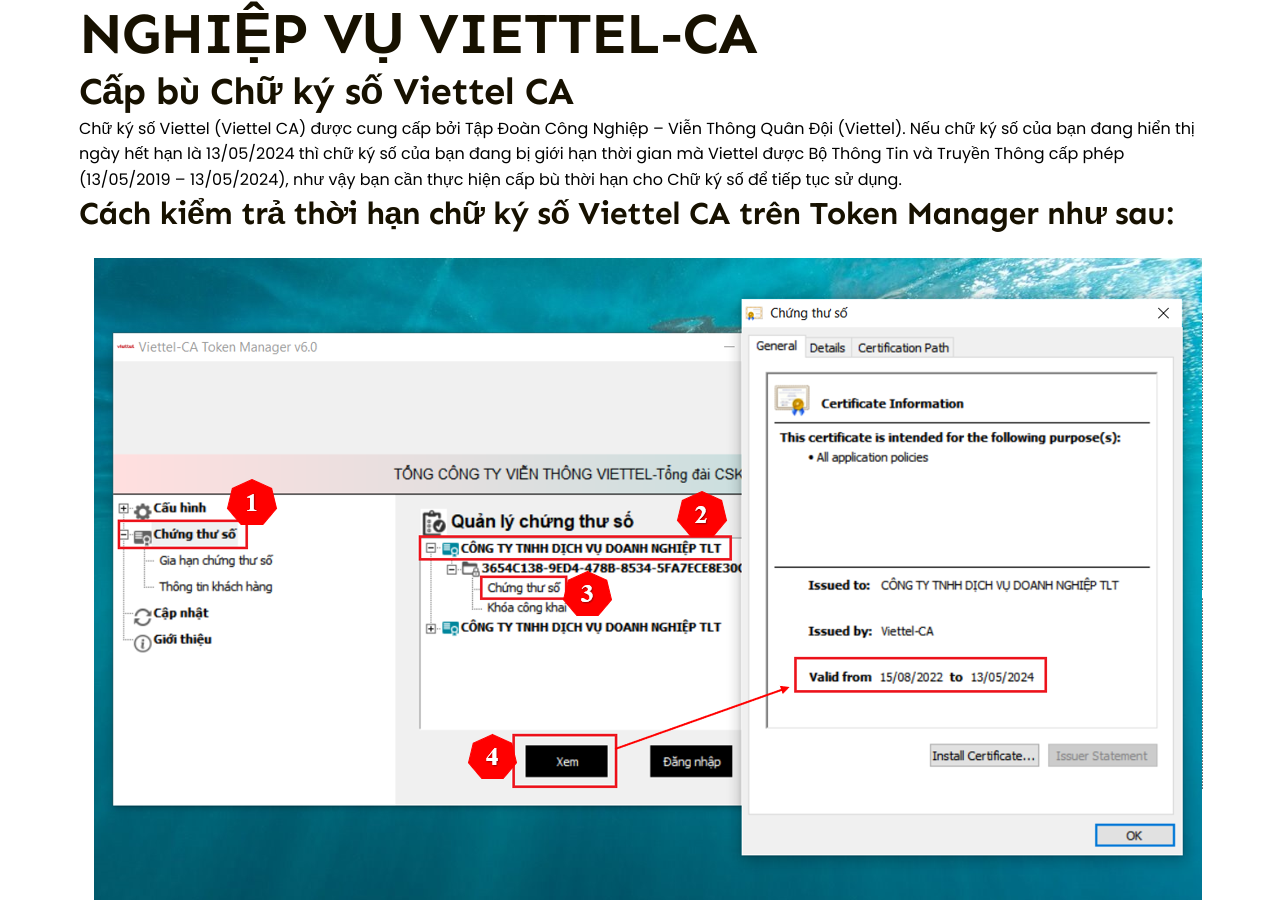
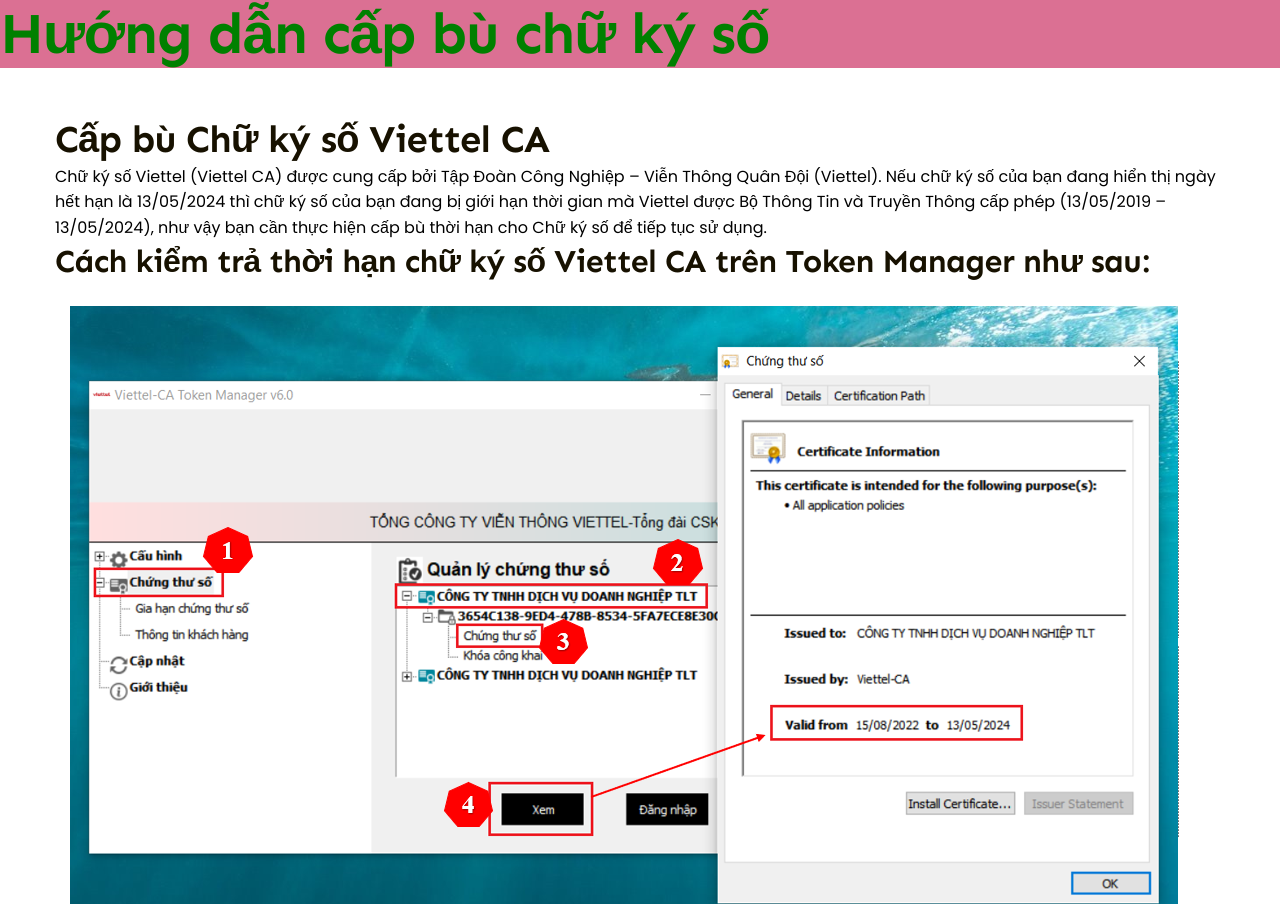
Before and after one commit to hquzzz22/viettel, a plain HTML site: page viettel-ca.html in a window 1280 px wide. Shown: the top 904 px of the page. Drawn offline with Linux system fonts and the light colour scheme.

Commit message:
conclick

```diff
--- a/assets/css/style.css
+++ b/assets/css/style.css
@@ -52,7 +52,40 @@
 p {
   line-height: 1.6;
 }
+@keyframes slide {
+  from {
+    height: 0;
+  }
+  to {
+    height: 700px;
+  }
+}
+.hiden {
+  display: none;
+}
+#viettel-ca {
+  position: fixed;
+  top: 0;
+  left: 0;
 
+  right: 0;
+  background-color: palevioletred;
+  color: #ffff;
+}
+
+.signature,
+.item {
+  margin-top: 100px;
+}
+#viettel-ca:hover {
+  color: green;
+  cursor: pointer;
+}
+
+.arrow {
+  display: flex;
+  justify-content: space-between;
+}
 .heading {
   font-family: var(--heading-font);
   font-weight: 700;
--- a/main.js
+++ b/main.js
@@ -2,4 +2,16 @@
 
 const myFunction = () => {
   alert("Tinh nang chua hoan thien");
+
+  for (let i = 1; i <= 100; i++) {
+    console.log(i + ". Bạn Em Ngủ Thật Ngon Nhé <3");
+  }
 };
+
+let viettel_ca = document.querySelector("#viettel-ca");
+
+let signature = document.querySelector(".signature");
+function handleClick() {
+  signature.classList.toggle("hiden");
+}
+console.log(viettel_ca);
--- a/viettel-ca.html
+++ b/viettel-ca.html
@@ -12,13 +12,18 @@
     />
     <link rel="stylesheet" href="./assets/css/reset.css" />
     <link rel="stylesheet" href="./assets/css/style.css" />
+    <link rel="stylesheet" href="https://cdnjs.cloudflare.com/ajax/libs/font-awesome/6.5.2/css/all.min.css" integrity="sha512-SnH5WK+bZxgPHs44uWIX+LLJAJ9/2PkPKZ5QiAj6Ta86w+fsb2TkcmfRyVX3pBnMFcV7oQPJkl9QevSCWr3W6A==" crossorigin="anonymous" referrerpolicy="no-referrer" />
   </head>
   <body>
     <div class="main">
       <div class="main-content">
-        <div id="viettel-ca">
-          <div class="main-content">
-            <h1 class="heading lv1">NGHIỆP VỤ VIETTEL-CA</h1>
+      <div class="arrow">
+         <h1 class="heading lv1" onclick="handleClick() , window.scrollTo(0,0)" id="viettel-ca">Hướng dẫn cấp bù chữ ký số </h1>
+         <i class="fa-solid fa-arrow-down"></i>
+        </div>
+
+          <div class="signature">
+
             <div class="ca-list">
               <div class="ca-item">
                 <h2 class="heading lv2">Cấp bù Chữ ký số Viettel CA</h2>
@@ -204,5 +209,7 @@
       </div>
       </div>
     </div>
+
+    <script src="main.js"></script>
   </body>
 </html>
```
